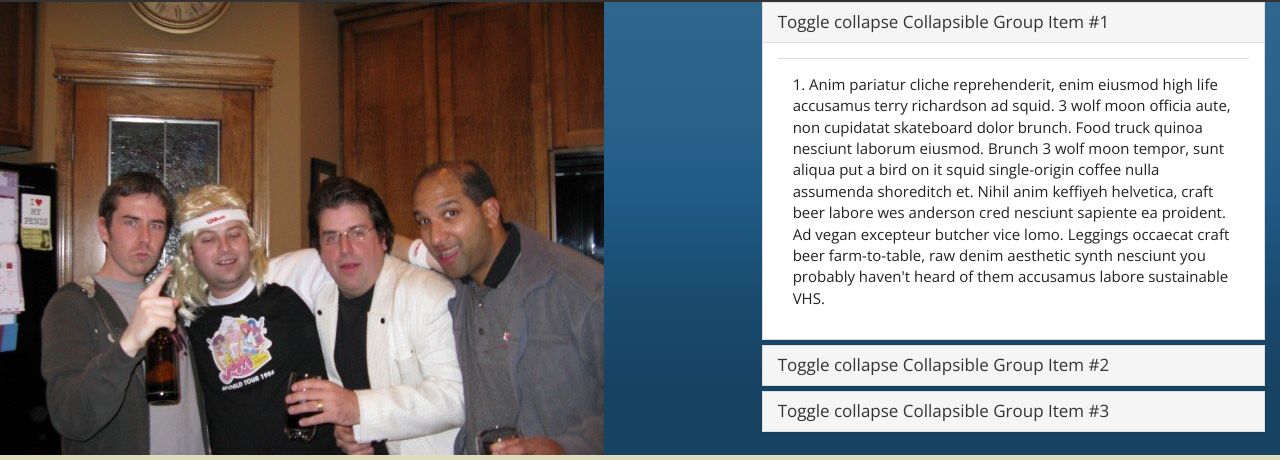
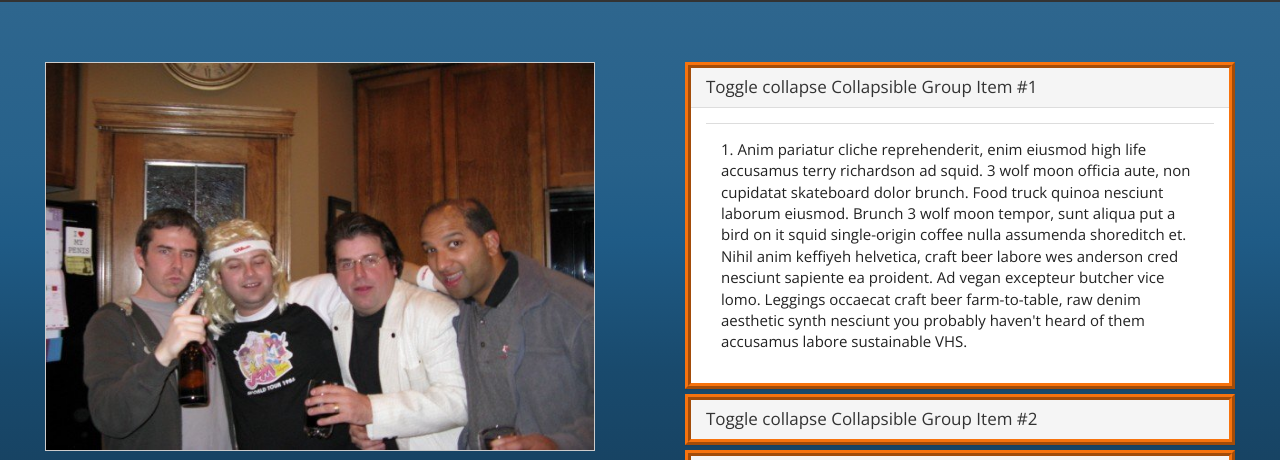
Before and after one commit to yerabashtard/MDDetailing, a website: page app/index.html at #/about in a window 1280 px wide. Shown: the part 43-503 px from the top of the page. Drawn offline with nearby package versions, Linux system fonts and the light colour scheme.

Commit message:
About us page done. Need content from Mark.

```diff
--- a/app/css/app.css
+++ b/app/css/app.css
@@ -2,8 +2,6 @@
 body {
   padding-top: 45px;
 }
-
-
 
 section {
   padding-top: 30px;
@@ -38,6 +36,10 @@ section {
 
 .media-button {
   width: 100%;
+}
+
+.textAreaBorder {
+  border:6px ridge #F7730E;
 }
 
 /**
@@ -86,8 +88,32 @@ section {
   padding-left: inherit;
   padding-top: 6px;
   padding-bottom: 6px;
-  border:6px ridge #F7730E;
+}
 
+/**
+    About page CSS
+*/
+
+.aboutPageSection {
+  padding-bottom: 35px;
+}
+
+.aboutPagePic {
+  border: 1px solid #CCCCCC;
+  height: 389px;
+  width: 550px;
+}
+
+.aboutPageColumnOne {
+  margin-top: 60px;
+  padding-right: 45px;
+  padding-left: 45px;
+}
+
+.aboutPageColumnTwo {
+  margin-top: 60px;
+  padding-right: 45px;
+  padding-left: 45px;
 }
 
 /**
@@ -105,6 +131,8 @@ section {
 
 .contactFormBackground {
   background-color: #f6f6f6;
+  margin-top: 60px;
+  margin-bottom: 35px;
 }
 
 .contactFormButtons {
--- a/app/js/controllers.js
+++ b/app/js/controllers.js
@@ -56,6 +56,12 @@ angular.module('MD Detailing Application.controllers', [])
   }])
   .controller('AboutPageController', ['$scope', function($scope) {
 
+    $scope.contentListIndex = 0;
+
+    $scope.updateIndex = function(index) {
+      $scope.contentListIndex = index;
+    }
+
   	$scope.contentList = [
   	{
   		id: 0,
--- a/app/partials/about.html
+++ b/app/partials/about.html
@@ -1,33 +1,31 @@
 <div>
 
-	<div class="row section2">
+	<div class="row section2 aboutPageSection">
 
-		<div class="col-md-6">
-			<div class="row mediumSizePic">
-				<img src="img/Mark1.jpg" class="img-responsive img-rounded">
+		<div class="col-md-6 col-xs-12 aboutPageColumnOne">
+			<div class="mediumSizePic">
+				<img src="{{contentList[contentListIndex].image}}" class="img-responsive img-rounded aboutPagePic">
 			</div>
 		</div>
 
-		<div class="col-md-1"></div>
-
-		<div class="col-md-5">
+		<div class="col-md-6 col-xs-12 aboutPageColumnTwo">
 			<accordion close-others="true">
 
-				<accordion-group heading="Toggle collapse Collapsible Group Item #1" is-open="true">
+				<accordion-group heading="Toggle collapse Collapsible Group Item #1" is-open="true" class="textAreaBorder" ng-click="updateIndex(0)">
 					<div class="panel-body">
-			        	1. Anim pariatur cliche reprehenderit, enim eiusmod high life accusamus terry richardson ad squid. 3 wolf moon officia aute, non cupidatat skateboard dolor brunch. Food truck quinoa nesciunt laborum eiusmod. Brunch 3 wolf moon tempor, sunt aliqua put a bird on it squid single-origin coffee nulla assumenda shoreditch et. Nihil anim keffiyeh helvetica, craft beer labore wes anderson cred nesciunt sapiente ea proident. Ad vegan excepteur butcher vice lomo. Leggings occaecat craft beer farm-to-table, raw denim aesthetic synth nesciunt you probably haven't heard of them accusamus labore sustainable VHS.
+			        	{{contentList[0].blurb}}
 			    	</div>
 				</accordion-group>
 
-				<accordion-group heading="Toggle collapse Collapsible Group Item #2">
+				<accordion-group heading="Toggle collapse Collapsible Group Item #2" class="textAreaBorder" ng-click="updateIndex(1)">
 					<div class="panel-body">
-			        	2. Anim pariatur cliche reprehenderit, enim eiusmod high life accusamus terry richardson ad squid. 3 wolf moon officia aute, non cupidatat skateboard dolor brunch. Food truck quinoa nesciunt laborum eiusmod. Brunch 3 wolf moon tempor, sunt aliqua put a bird on it squid single-origin coffee nulla assumenda shoreditch et. Nihil anim keffiyeh helvetica, craft beer labore wes anderson cred nesciunt sapiente ea proident. Ad vegan excepteur butcher vice lomo. Leggings occaecat craft beer farm-to-table, raw denim aesthetic synth nesciunt you probably haven't heard of them accusamus labore sustainable VHS.
+						{{contentList[1].blurb}}
 			    	</div>
 				</accordion-group>
 
-				<accordion-group heading="Toggle collapse Collapsible Group Item #3">
+				<accordion-group heading="Toggle collapse Collapsible Group Item #3" class="textAreaBorder" ng-click="updateIndex(2)">
 					<div class="panel-body">
-			        	3. Anim pariatur cliche reprehenderit, enim eiusmod high life accusamus terry richardson ad squid. 3 wolf moon officia aute, non cupidatat skateboard dolor brunch. Food truck quinoa nesciunt laborum eiusmod. Brunch 3 wolf moon tempor, sunt aliqua put a bird on it squid single-origin coffee nulla assumenda shoreditch et. Nihil anim keffiyeh helvetica, craft beer labore wes anderson cred nesciunt sapiente ea proident. Ad vegan excepteur butcher vice lomo. Leggings occaecat craft beer farm-to-table, raw denim aesthetic synth nesciunt you probably haven't heard of them accusamus labore sustainable VHS.
+			        	{{contentList[2].blurb}}
 			    	</div>
 				</accordion-group>
 
```
Also changed, not shown: app/partials/home.html (+4 -4 lines). Lines whose indentation alone changed are shown as unchanged.
